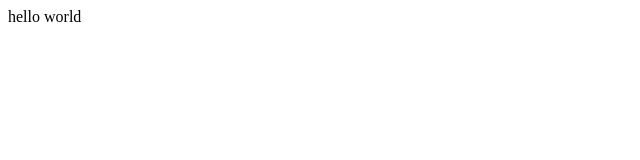
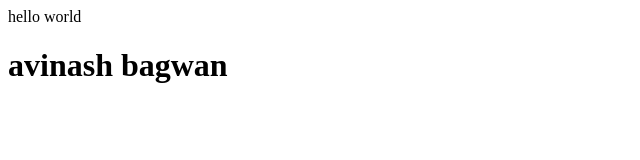
Before and after one commit to avinashbagwan/avinashbagwan, a plain HTML site: page index.html in a window 1280 px wide. Shown: the whole page, without its empty margins (0-640 px from the left). Drawn offline with Linux system fonts and the light colour scheme.

Commit message:
add new heading

```diff
--- a/index.html
+++ b/index.html
@@ -1 +1,2 @@
 <p>hello world</p>
+<h1>avinash bagwan</h1>
```
Also changed, not shown: 1 other file.
